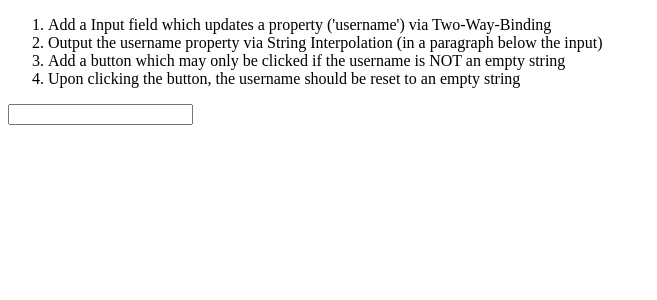
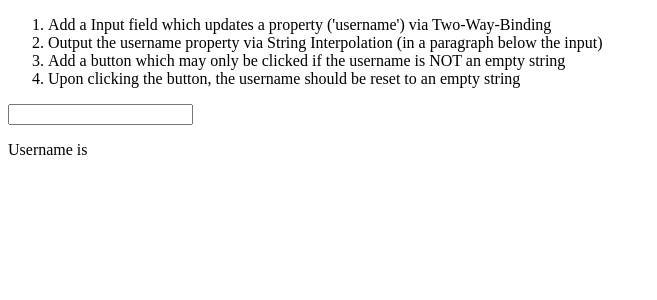
Before and after one commit to JelenaBasaric/SecondApp, an Angular app: page / in a window 1280 px wide. Shown: the top 300 px of the page, without its empty margins (0-657 px from the left). Built offline with nearby package versions, Linux system fonts and the light colour scheme.

Commit message:
add output username

```diff
--- a/src/app/app.component.html
+++ b/src/app/app.component.html
@@ -6,3 +6,4 @@
 </ol>
 
 <input type="text" class="form-control" [(ngModel)]="username">
+<p >Username is {{username}}</p>
```
